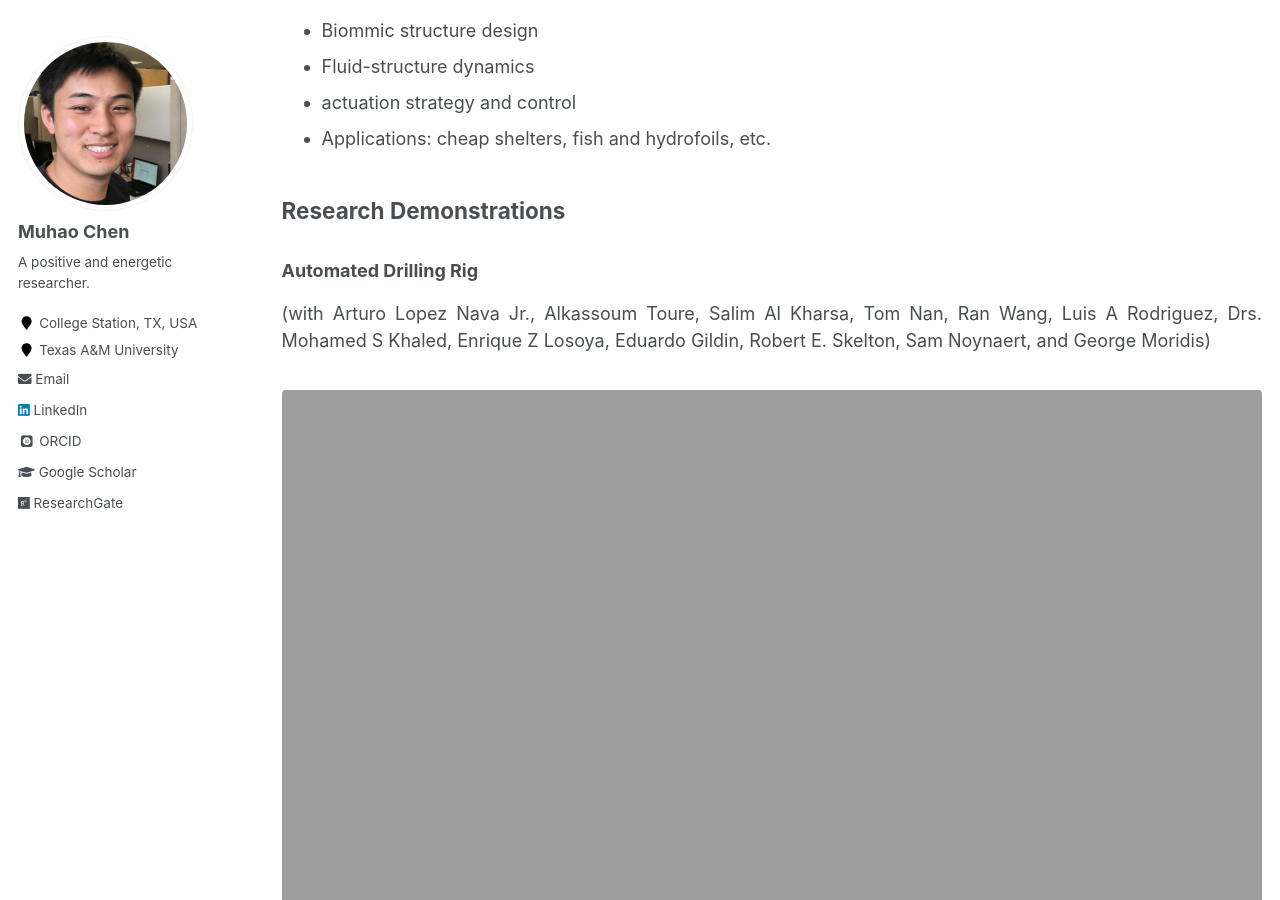
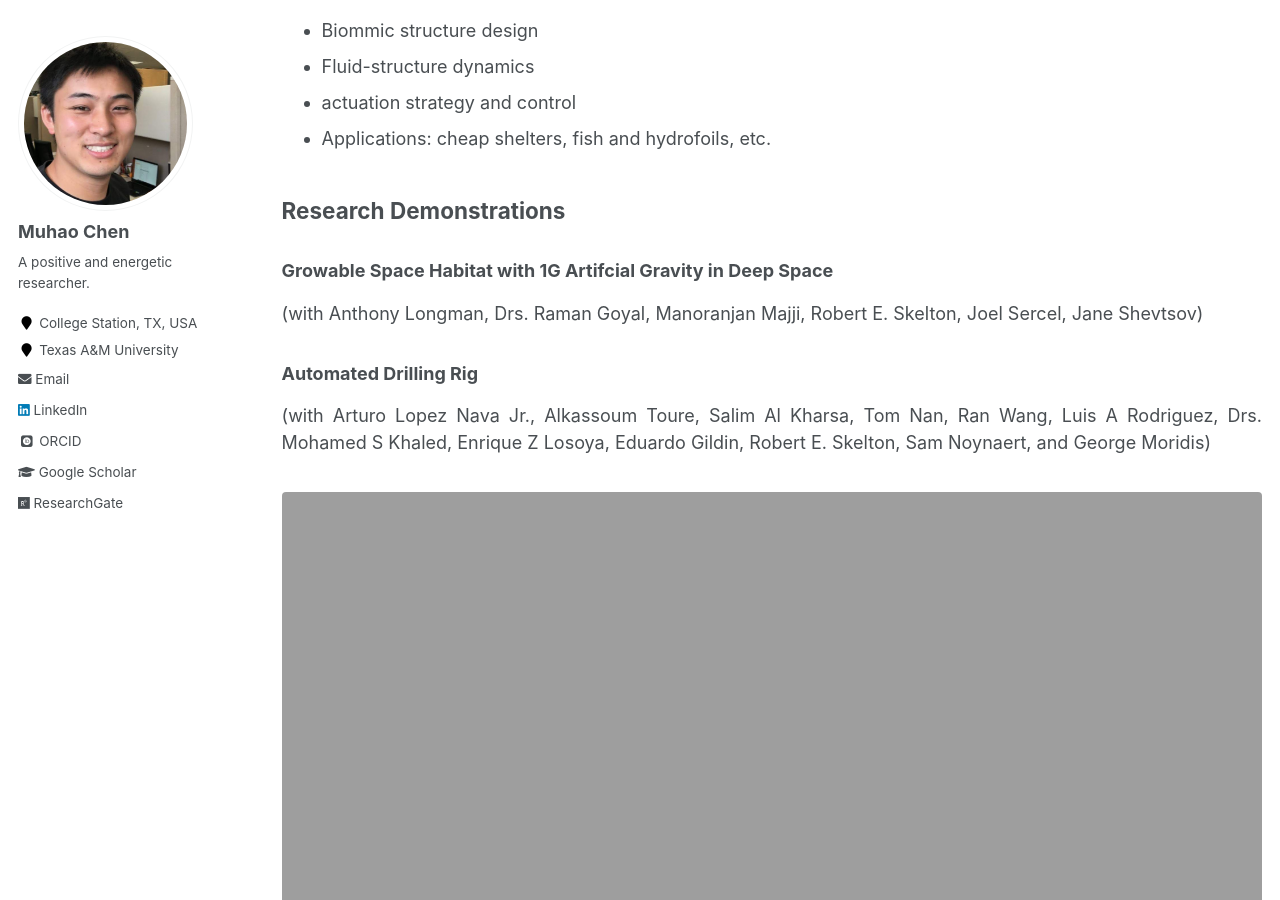
Before and after one commit to Muhao-Chen/muhao-chen.github.io, a Jekyll site: the page built from _pages/research.md, in a window 1280 px wide and 900 px high, scrolled down 1966 px. Built offline with Jekyll 4.4.1, drawn with Linux system fonts in a browser that asks for light colours; some web fonts are replaced.

Commit message:
Update research.md

```diff
--- a/_pages/research.md
+++ b/_pages/research.md
@@ -74,6 +74,11 @@ The existing design approaches mainly deal with what is sufficient rather than n
 
 ## Research Demonstrations
 
+### Growable Space Habitat with 1G Artifcial Gravity in Deep Space
+(with Anthony Longman, Drs. Raman Goyal, Manoranjan Majji, Robert E. Skelton, Joel Sercel, Jane Shevtsov)
+
+
+
 ### Automated Drilling Rig
 (with Arturo Lopez Nava Jr., Alkassoum Toure, Salim Al Kharsa, Tom Nan, Ran Wang, Luis A Rodriguez, Drs. Mohamed S Khaled, Enrique Z Losoya, Eduardo Gildin, Robert E. Skelton, Sam Noynaert, and George Moridis)
 
```
